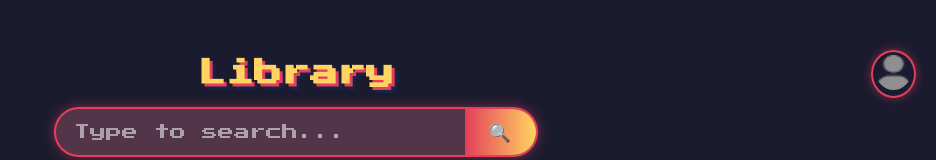
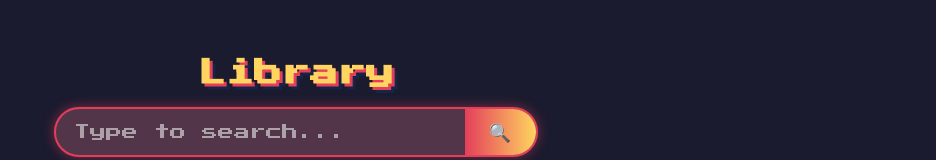
Before and after one commit to Sanjai-Magilan/Library-Management-System-FullStack, a React (Vite) app in the folder Frontend/: page /SearchBar in a window 1280 px wide. Shown: the top 160 px of the page, without its empty margins (344-1280 px from the left). Built offline with nearby package versions, Linux system fonts and the light colour scheme; no server answers; a web font is replaced by a local one.

Commit message:
user profile hidden for guest user

```diff
--- a/Frontend/src/components/SearchBar.jsx
+++ b/Frontend/src/components/SearchBar.jsx
@@ -1,4 +1,4 @@
-import React, { useState } from "react";
+import React, {  useState } from "react";
 import axios from "axios";
 import "./SearchBar.css";
 import Profile from "./Profile";
@@ -7,11 +7,23 @@ const API_BASE_URL = import.meta.env.VITE_API_URL;
 export default function SearchBar() {
   const [query, setQuery] = useState("");
   const [results, setResults] = useState([]);
+  const token = localStorage.getItem("token");
+  console.log(token);
+
+  // useEffect(() => {
+  //   const Temp = () => {
+  //     localStorage.getItem("token");
+  //     setToken(Temp);
+  //   }
+  //   Temp();
+  // }, []);
+
   //const [book, setBook] = useState("");
   const BookBorrow = async (name) => {
     try {
       //setBook(name);
-      const token = localStorage.getItem("token");
+
+      console.log(token);
       await axios.post(
         `${API_BASE_URL}/Lib/user/borrow`,
         {
@@ -88,7 +100,14 @@ export default function SearchBar() {
           </ul>
         </div>
       </div>
-      <Profile Refetch={fetchResults} availability={results.map(book => book.availability)}  />
+      {token !== null && (
+        <>
+          <Profile
+            Refetch={fetchResults}
+            availability={results.map((book) => book.availability)}
+          />
+        </>
+      )}
     </>
   );
 }
```
